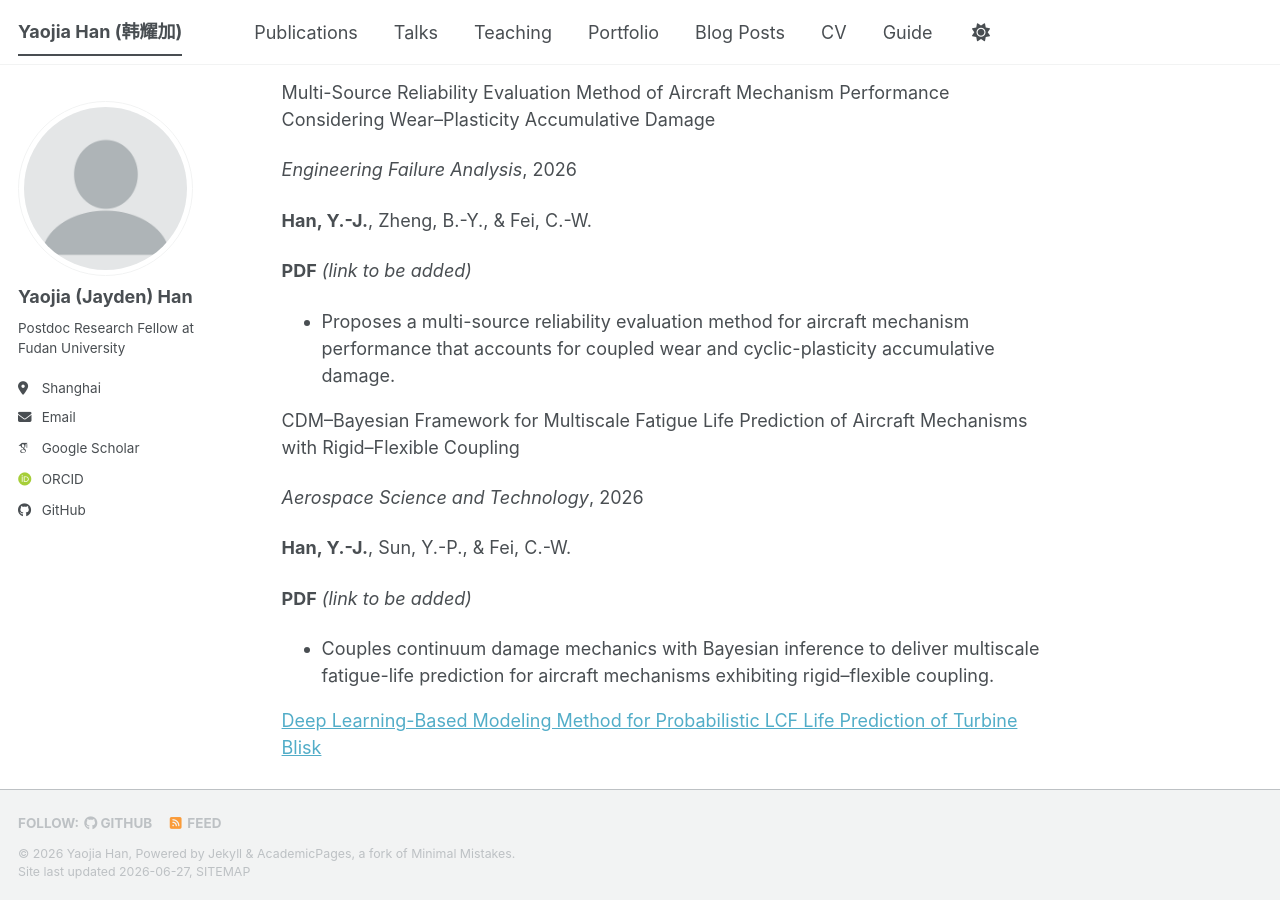
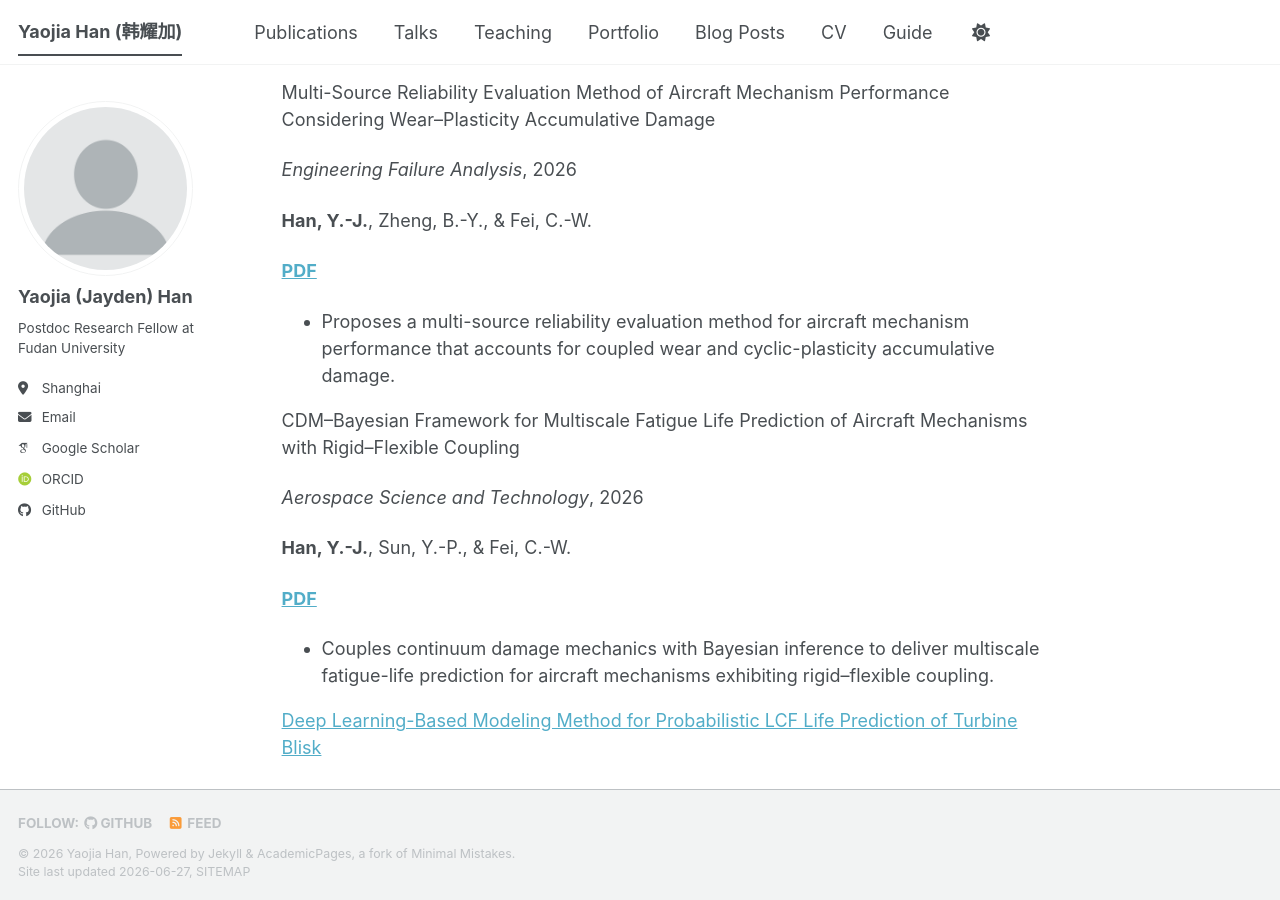
Before and after one commit to jaydenHYJ/jaydenHYJ.github.io, a Jekyll site: the page built from _pages/about.md, in a window 1280 px wide and 900 px high, scrolled down 1229 px. Built offline with Jekyll 4.4.1, drawn with Linux system fonts in a browser that asks for light colours; some web fonts are replaced; a script bundle is joined from its source files by our own code; library files that are not in the unit come from our copies; part of the change alters nothing that is shown.

Commit message:
Update about.md

```diff
--- a/_pages/about.md
+++ b/_pages/about.md
@@ -19,7 +19,7 @@ My recent work integrates continuum damage mechanics, Bayesian inference, surrog
 
 My work has appeared in journals including *International Journal of Fatigue*, *Aerospace Science and Technology*, *Engineering Failure Analysis*, and *Propulsion and Power Research*. I welcome research collaborations in computational mechanics, fatigue and fracture, reliability analysis, uncertainty quantification, finite element modeling, and AI-assisted engineering simulation.
 
-📄 [**Curriculum Vitae (PDF)**](files/CJ_YJH.pdf)
+📄 [**Curriculum Vitae (PDF)**](files/CV_YJH.pdf)
 
 # 📝 Publications
 
@@ -31,7 +31,7 @@ My work has appeared in journals including *International Journal of Fatigue*, *
 
 **Han, Y.-J.**, Li, C.-F., & Fei, C.-W.
 
-[**PDF**](https://www.sciencedirect.com/science/article/abs/pii/S0142112326002203)
+[**PDF**](files/IJF.pdf)
 
 - Replaces the conventional single scalar damage variable with independently evolving deviatoric and volumetric damage variables, enabling unified multiaxial fatigue-life prediction alongside full damage-trajectory output and mechanism-resolved diagnostics.
 </div>
@@ -44,7 +44,7 @@ Multi-Source Reliability Evaluation Method of Aircraft Mechanism Performance Con
 
 **Han, Y.-J.**, Zheng, B.-Y., & Fei, C.-W.
 
-**PDF** *(link to be added)*
+[**PDF**](files/efa.pdf)
 
 - Proposes a multi-source reliability evaluation method for aircraft mechanism performance that accounts for coupled wear and cyclic-plasticity accumulative damage.
 </div>
@@ -57,7 +57,7 @@ CDM–Bayesian Framework for Multiscale Fatigue Life Prediction of Aircraft Mech
 
 **Han, Y.-J.**, Sun, Y.-P., & Fei, C.-W.
 
-**PDF** *(link to be added)*
+[**PDF**](files/ast.pdf)
 
 - Couples continuum damage mechanics with Bayesian inference to deliver multiscale fatigue-life prediction for aircraft mechanisms exhibiting rigid–flexible coupling.
 </div>
@@ -70,7 +70,7 @@ CDM–Bayesian Framework for Multiscale Fatigue Life Prediction of Aircraft Mech
 
 Fei, C.-W., **Han, Y.-J.**, Wen, J.-R., Li, C., Han, L., & Choy, Y.-S.
 
-[**PDF**](https://www.sciencedirect.com/science/article/pii/S2212540X23000548)
+[**PDF**](files/deeplearningppr.pdf)
 
 - Introduces a convolutional–deep neural network (C-DNN) that combines CNN feature extraction with DNN regression for probabilistic low-cycle-fatigue (LCF) life prediction of turbine blisks under uncertain operating parameters.
 </div>
@@ -83,7 +83,7 @@ Fei, C.-W., **Han, Y.-J.**, Wen, J.-R., Li, C., Han, L., & Choy, Y.-S.
 
 Fei, C.-W., Li, C., Lin, J.-Y., **Han, Y.-J.**, Choy, Y.-S., & Chen, C.-H.
 
-[**PDF**](https://www.sciencedirect.com/science/article/pii/S2212540X24000543)
+[**PDF**](files/reviewppr.pdf)
 
 - A comprehensive review of structural design and layout-optimization methods for aeroengine radiators, covering existing radiator structures, optimization theory, and future directions such as smart materials and lattice structures for lightweight thermal management.
 </div>
@@ -101,6 +101,6 @@ Fei, C.-W., Li, C., Lin, J.-Y., **Han, Y.-J.**, Choy, Y.-S., & Chen, C.-H.
 
 # 🎤 Conferences & Talks
 - *2026*, **A data-driven fatigue reliability assessment of motion mechanisms based on surrogate models**, 11th International Conference on Engineering Failure Analysis (ICEFA).
-- *2022*, **Influence of temperature on fatigue life of lock test mechanism**, 11th International Conference on Quality, Reliability, Risk, Maintenance, and Safety Engineering (QR2MSE), pp. 1599–1606.
-- *2021*, **A neural network based approach for reliability analysis of UAV flapping wing**, 5th IEEE International Conference on Sensing, Diagnostics, Prognostics, and Control (SDPC), pp. 42–47.
-- *2021*, **Design and dynamic analysis of random vibration test fixture for aerospace valve**, Global Reliability and Prognostics and Health Management (PHM-Nanjing), pp. 1–6.
+- *2022*, **Influence of temperature on fatigue life of lock test mechanism**, 11th International Conference on Quality, Reliability, Risk, Maintenance, and Safety Engineering (QR2MSE), pp. 1599–1606. [**PDF**](files/Influence_of_temperature_on_fatigue_life_of_lock_test_mechanism.pdf)
+- *2021*, **A neural network based approach for reliability analysis of UAV flapping wing**, 5th IEEE International Conference on Sensing, Diagnostics, Prognostics, and Control (SDPC), pp. 42–47. [**PDF**](files/A_Neural_Network_Based_Approach_for_Reliability_Analysis_of_UAV_Flapping_Wing.pdf)
+- *2021*, **Design and dynamic analysis of random vibration test fixture for aerospace valve**, Global Reliability and Prognostics and Health Management (PHM-Nanjing), pp. 1–6. [**PDF**](files/2021 Global Reliability and Prognostics and Health Management (PHM-Nanjing).pdf)
```
